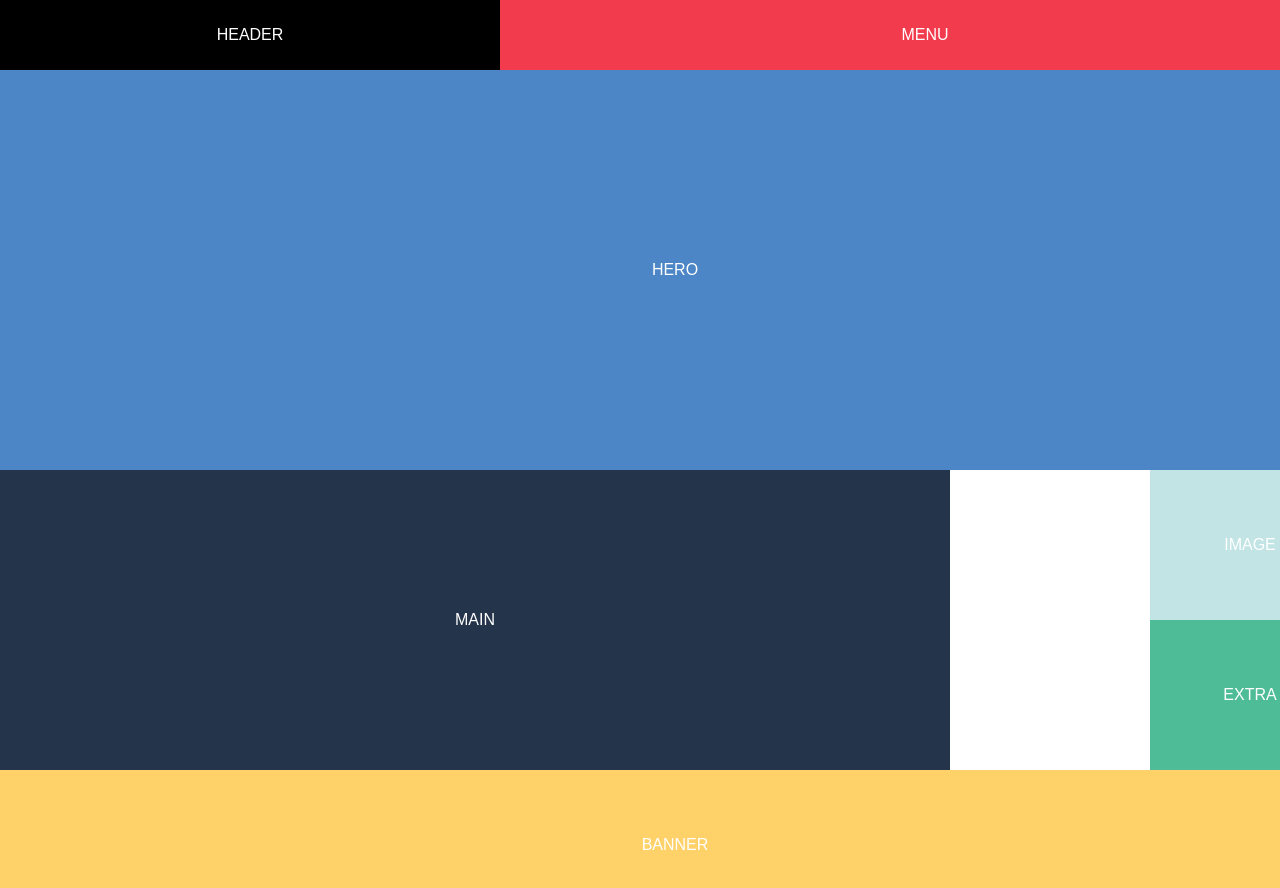
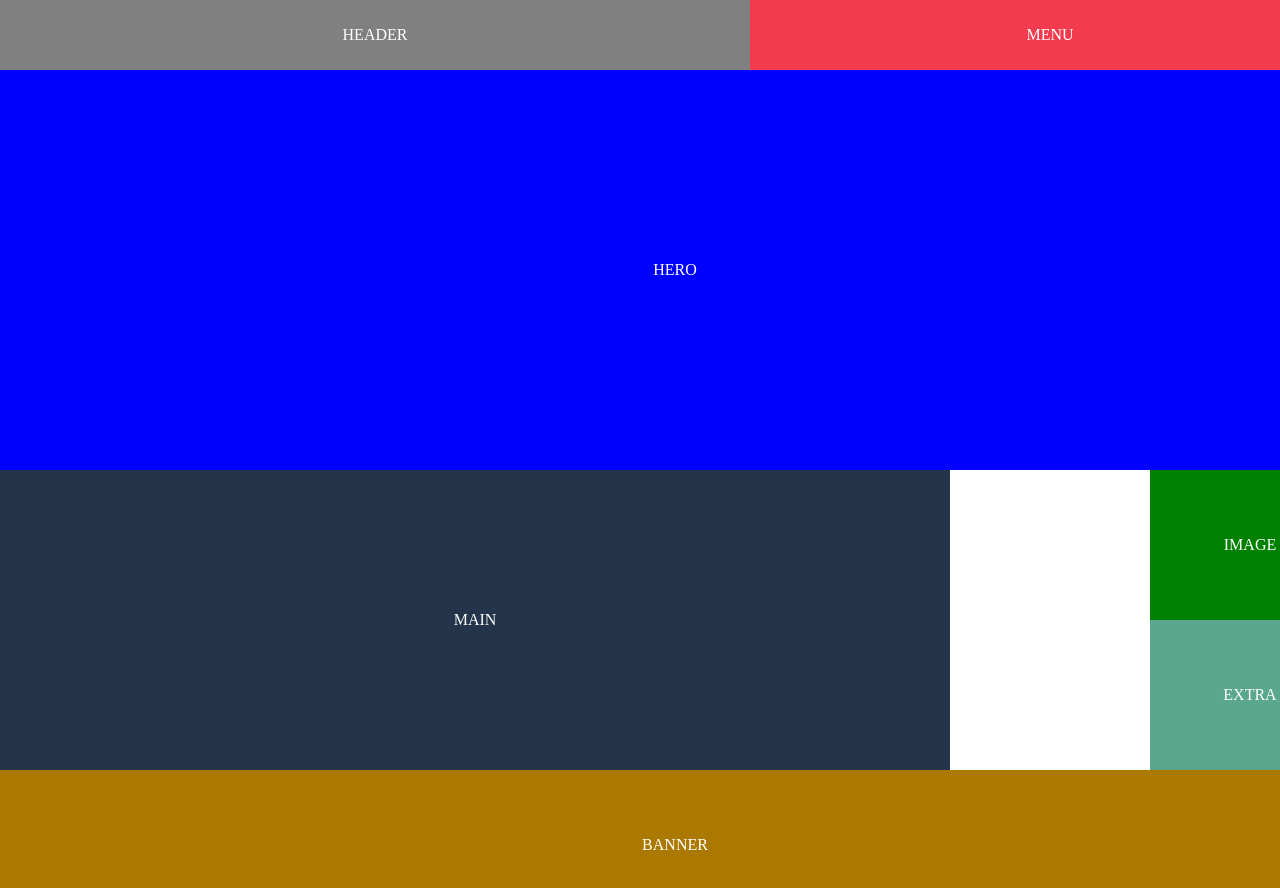
Before and after one commit to ANASABBASI123/grid, a plain HTML site: page index.html in a window 1280 px wide. Shown: the top 888 px of the page. Drawn offline with Linux system fonts and the light colour scheme.

Commit message:
Add files via upload

```diff
--- a/style.css
+++ b/style.css
@@ -1,7 +1,6 @@
 *{
     padding: 0;
     margin: 0;
-    font-family: sans-serif;
 }
 .center{
     width: fit-content;
@@ -24,18 +23,18 @@
     color: rgb(238, 20, 20);
 }
 .item1{
-   grid-column: one-c/three-c;
+   grid-column: one-c/four-c;
 
-   background-color: rgb(0, 0, 0);
+   background-color: gray
 }
 .item2{
-grid-column: three-c/seven-c;
+grid-column: four-c/seven-c;
 background-color: #f23b4d;
 }
 .item3{
     grid-column:one-c/seven-c ;
     grid-area: span 3 / span 7;
-    background-color: #4c86c6;
+    background-color: blue;
 }
 .item4{
     background-color: #24344b;
@@ -43,19 +42,19 @@ background-color: #f23b4d;
     grid-area: span 2 / span 4;
 }
 .item5{
-    background-color: #c2e4e5;
+    background-color: green;
     grid-column: six-c/seven-c;
 
 }
 .item6{
-    background-color: #4ebc97;
+    background-color: #5ba78d;
     grid-column: six-c/seven-c;
 
 }
 .item7{
     grid-column: one-c/seven-c;
 
-    background-color: #fed169;
+    background-color: #ac7900;
 }
 
 
```
